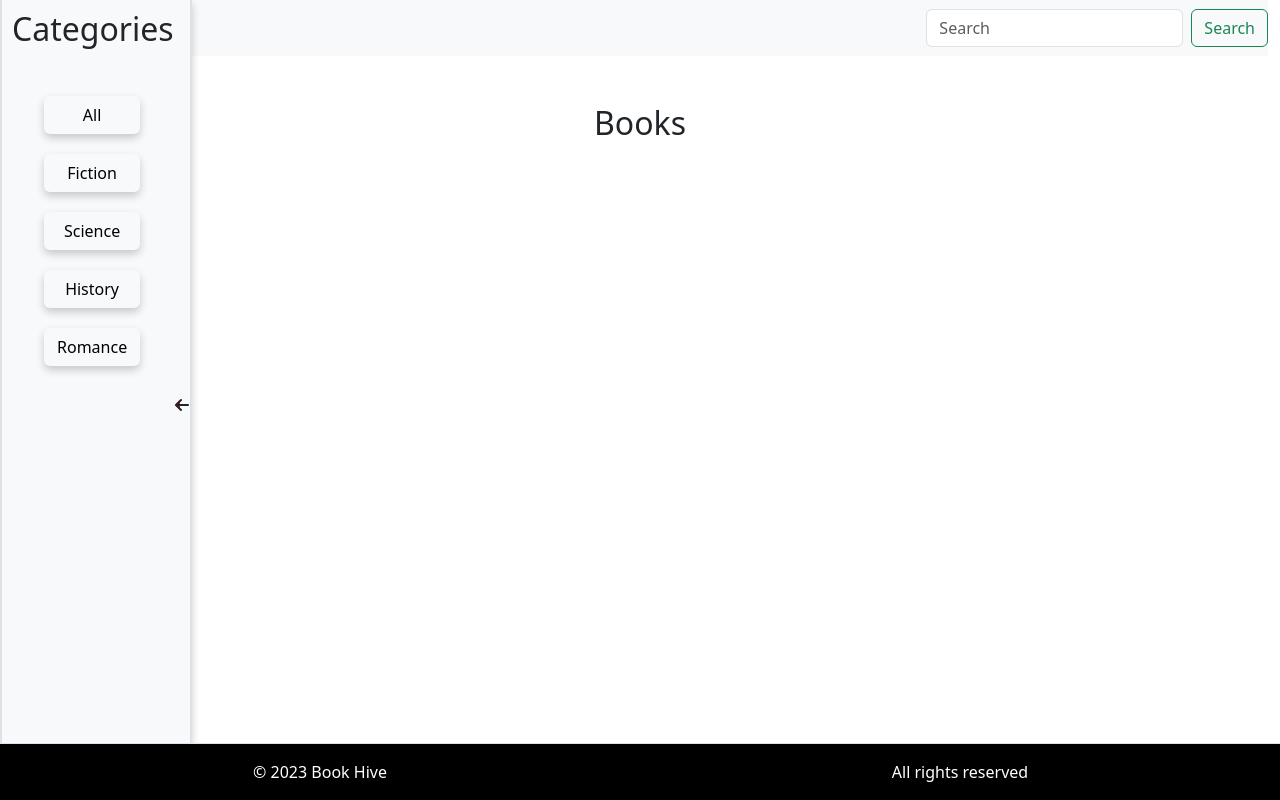
After one commit to enocol/BookHive, a Django app: template bookstore/templates/bookstore/category.html in a window 1280 px wide. The commit adds this page. Run offline with Django 3.2, Linux system fonts and the light colour scheme; the template is opened without the code that fills it, so the values that code supplies are empty; some web fonts are replaced.

Commit message:
Enable filtering by categories

```diff
--- /dev/null
+++ b/bookstore/templates/bookstore/category.html
@@ -0,0 +1,30 @@
+{% extends 'base.html' %} {% load static %} {% block content %}
+
+<div class="container" id="books">
+  <div class="row justify-content-center">
+    <div class="col-md-12 text-center my-4">
+      <h2 class="text-center my-4">Books</h2>
+    </div>
+    <div class="row justify-content-center p-0">
+      {% for book in categories %}
+      <div class="col-sm-12 col-md-6 col-lg-4 mb-4">
+        <a href="{% url 'book_detail' book.id %}">
+          <div class="card border-10 shadow-sm">
+            <img
+              src="{{ book.cover_image.url }}"
+              class="card-img-top book-cover"
+              alt="{{ book.title }}"
+            />
+            <div class="card-body min-height-400px">
+              <p class="title">{{ book.title }}</p>
+              <p class="category">{{ book.category }}</p>
+            </div>
+          </div>
+        </a>
+      </div>
+      {% endfor %}
+    </div>
+  </div>
+</div>
+
+{% endblock %}
--- a/bookstore/templates/bookstore/index.html
+++ b/bookstore/templates/bookstore/index.html
@@ -1,5 +1,5 @@
 {% extends "base.html" %} {% load static %} {% block content %}
-
+<!-- Hero Section -->
 <div class="container">
   <div class="row">
     <div class="col-md-6 text-center my-4">
@@ -63,6 +63,7 @@
     </div>
   </div>
 </div>
+
 {% endblock %} {% block books %}
 <div class="container" id="books">
   <div class="row justify-content-center">
@@ -73,7 +74,7 @@
       {% for book in page_obj %}
       <div class="col-sm-12 col-md-6 col-lg-4 mb-4">
         <a href="{% url 'book_detail' book.id %}">
-          <div class="card border-10 shadow-sm">
+          <div class="card">
             <img
               src="{{ book.cover_image.url }}"
               class="card-img-top book-cover"
--- a/bookstore/urls.py
+++ b/bookstore/urls.py
@@ -5,4 +5,5 @@ from django.urls import path
 urlpatterns = [
     path("", views.index, name="index"),
     path("book/<int:book_id>/", views.book_detail, name="book_detail"),
+    path("category/<str:category>/", views.category, name="book_category"),
 ]
--- a/static/css/styles.css
+++ b/static/css/styles.css
@@ -91,7 +91,7 @@
 }
 
 a {
-  color: red;
+  color: #000000;
   font-family: "Tagesschrift", system-ui;
   text-decoration: none;
 }
@@ -155,14 +155,12 @@ footer {
 }
 
 .dark-background {
-  background-color: #000000;
   color: #ffffff;
   box-shadow: 0 4px 8px rgba(0, 0, 0, 0.2);
 }
 
 .red-background {
-  background-color: #ff0000;
-  color: #ffffff;
+  color: #000;
   box-shadow: 0 4px 8px rgba(0, 0, 0, 0.2);
 }
 
@@ -183,3 +181,7 @@ footer {
   justify-content: center;
   align-items: center;
 }
+
+.card {
+  border: none;
+}
--- a/templates/base.html
+++ b/templates/base.html
@@ -49,10 +49,21 @@
       <div class="side-menu" id="sidebar">
         <h2 class="sidebar-heading">Categories</h2>
         <ul class="categories">
-          <li class="btn red-background">Fiction</li>
-          <li class="btn dark-background">Science</li>
-          <li class="btn red-background">History</li>
-          <li class="btn dark-background">Romance</li>
+          <li class="btn dark-background">
+            <a href="{% url 'index' %}">All</a>
+          </li>
+          <li class="btn dark-background">
+            <a href="{% url 'book_category' 'Fiction' %}">Fiction</a>
+          </li>
+          <li class="btn red-background">
+            <a href="{% url 'book_category' 'Science' %}">Science</a>
+          </li>
+          <li class="btn dark-background">
+            <a href="{% url 'book_category' 'History' %}">History</a>
+          </li>
+          <li class="btn red-background">
+            <a href="{% url 'book_category' 'Romance' %}">Romance</a>
+          </li>
         </ul>
         <div class="arrow">
           <i class="fa fa-arrow-right" aria-hidden="true"></i>
```
Also changed, not shown: bookstore/templates/bookstore/book_detail.html (+10 -1 lines), bookstore/views.py (+13 -0 lines).
